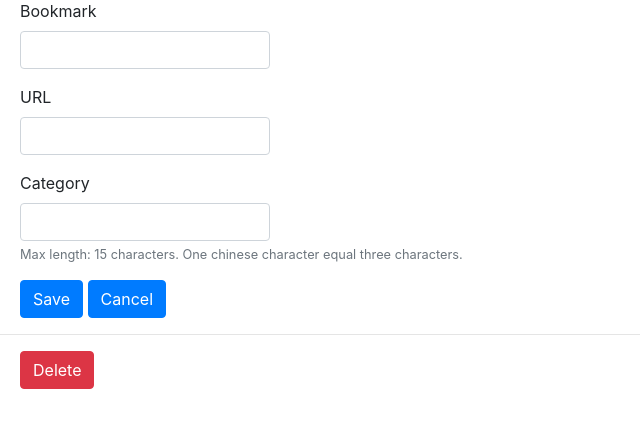
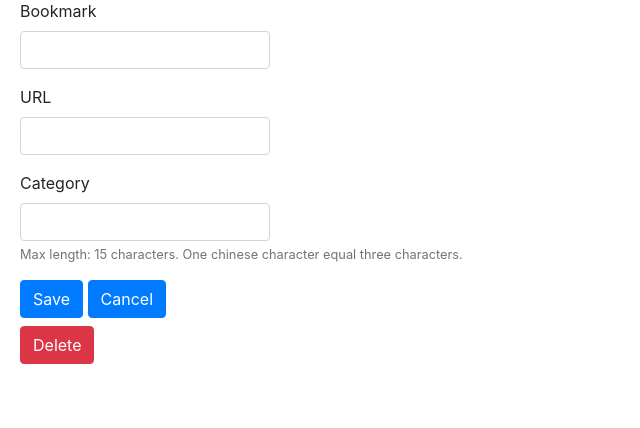
Before and after one commit to sunshineplan/MyBookmarks-old, a Flask app: template MyBookmarks/templates/bookmark/bookmark.html in a window 1280 px wide. Shown: the part 176-604 px from the top of the page, without its empty margins (0-640 px from the left). Run offline with Flask 2, Linux system fonts and the light colour scheme; the template is opened without the code that fills it, so the values that code supplies are empty; parts of the project's set-up code (start-up, migrations or seed data) failed here and were passed over; some libraries are stand-ins or nearby versions.

Commit message:
Fix delete button position

```diff
--- a/MyBookmarks/static/style.css
+++ b/MyBookmarks/static/style.css
@@ -127,6 +127,10 @@ form {
     width: 250px;
 }
 
+.btn-danger {
+    margin-top: 8px;
+}
+
 .material-icons {
     font-size: 18px;
 }
--- a/MyBookmarks/templates/bookmark/bookmark.html
+++ b/MyBookmarks/templates/bookmark/bookmark.html
@@ -37,7 +37,6 @@
   <input type='button' value='Cancel' class='btn btn-primary' onclick="location.href=document.cookie.split('LastVisit=')[1];">
 </form>
 {% if id != 0 %}
-<hr>
 <form action="{{ url_for('bookmark.delete_bookmark', id=id) }}" method='POST'>
   <input type='submit' value='Delete' class='btn btn-danger' onclick="return confirm('Are you sure?');">
 </form>
```
